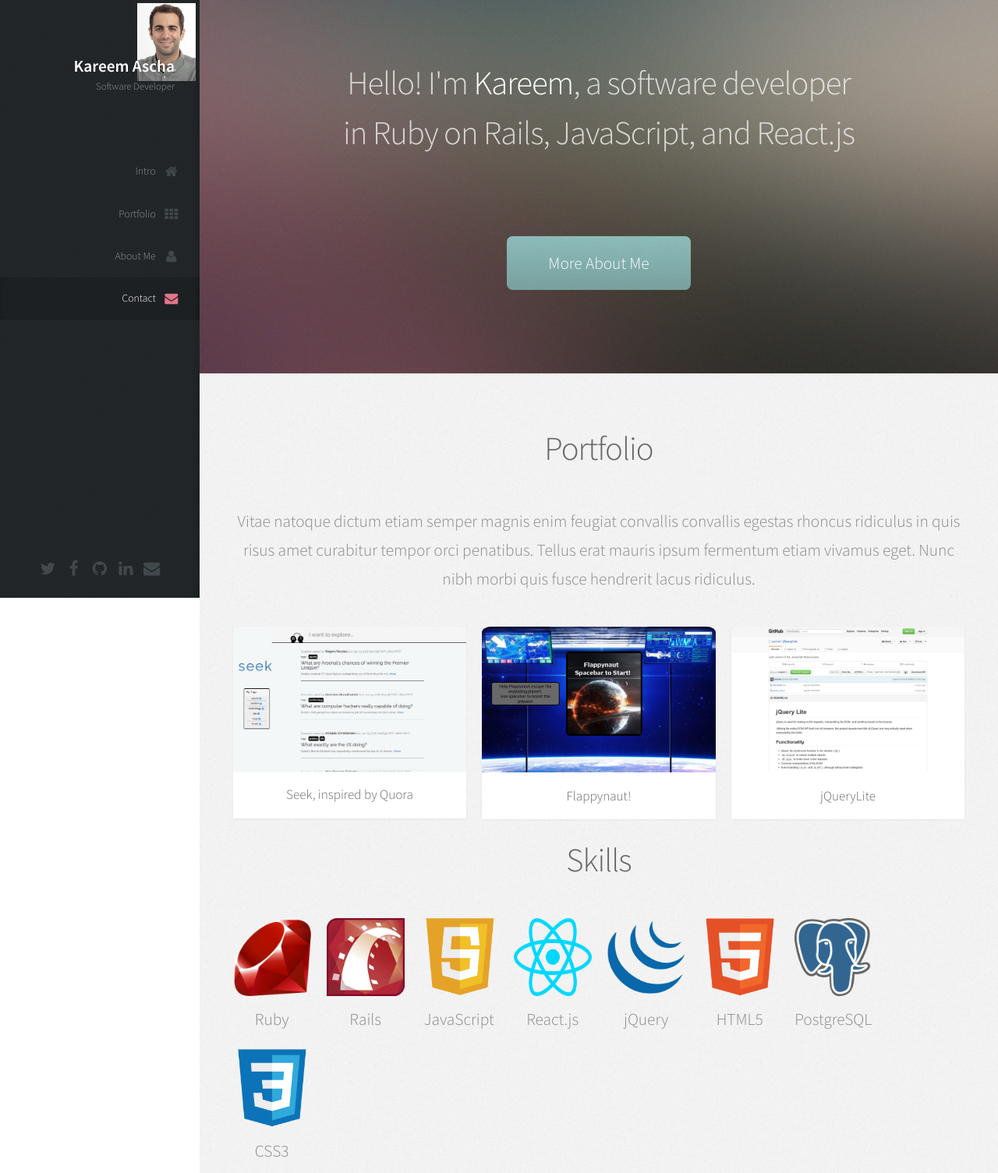
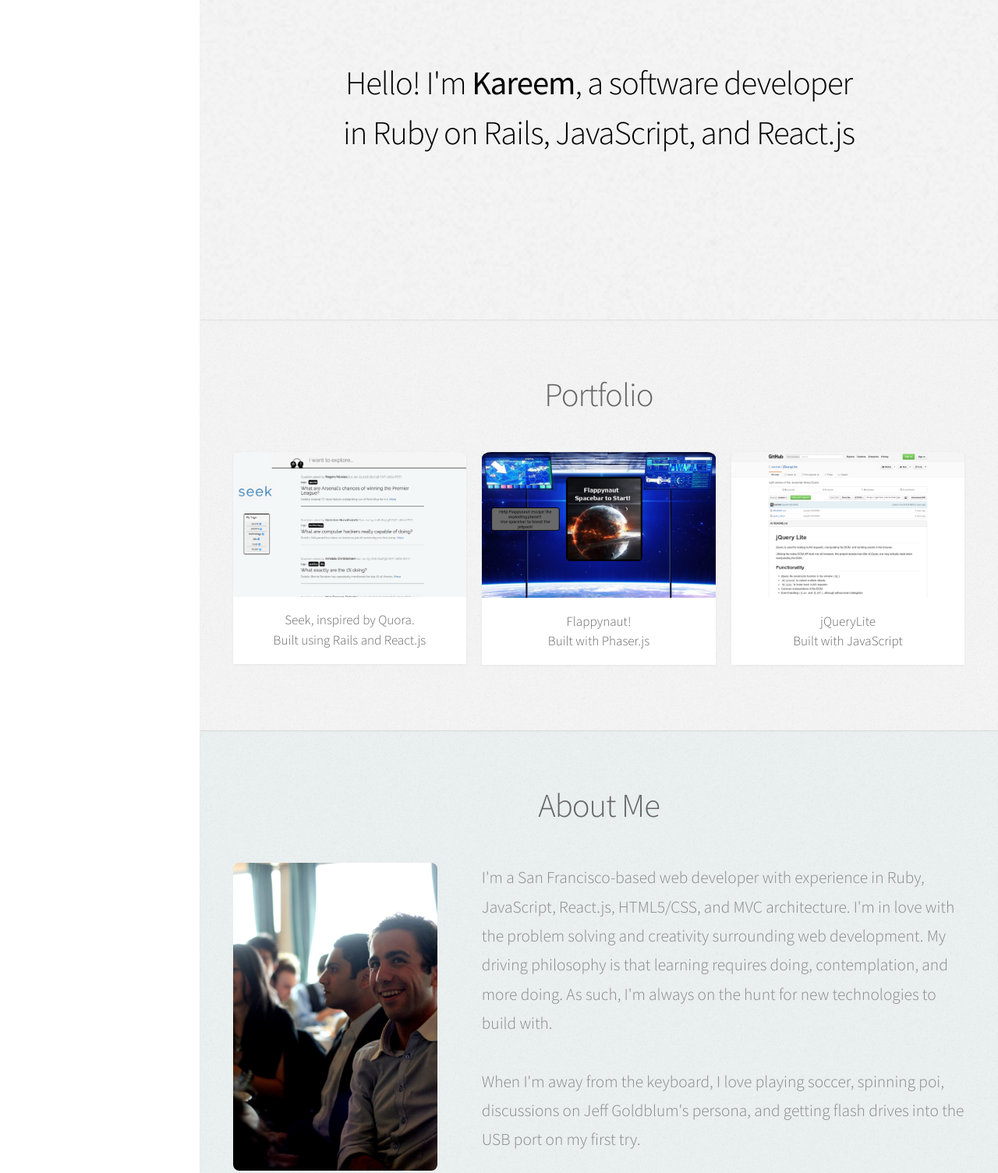
Before and after one commit to aschak/aschak.github.io, a plain HTML site: page index.html in a window 1280 px wide. Shown: the part 33-1538 px from the top of the page at 78% size. Drawn offline with Linux system fonts and the light colour scheme.

Commit message:
removed sidebar, header, add styling

```diff
--- a/assets/css/main.css
+++ b/assets/css/main.css
@@ -2157,13 +2157,18 @@
 				color: rgba(255, 255, 255, 0.75);
 			}
 
-				#main > section.dark h2, #main > section.dark h3, #main > section.dark h4, #main > section.dark h5, #main > section.dark h6 {
+			  #main > section.dark h3, #main > section.dark h4, #main > section.dark h5, #main > section.dark h6 {
 					color: inherit;
 				}
 
+				#main >section.dark h2 {
+					color: black
+				}
+
 				#main > section.dark strong {
-					color: #fff;
+					color: black;
 					border-color: inherit;
+					font-weight: 400;
 				}
 
 				#main > section.dark a {
@@ -2182,8 +2187,8 @@
 			}
 
 			#main > section.one {
-				background-color: #81918E;
-				background-image: url("../../images/banner.jpg");
+				background-color: whitesmoke;
+				/*background-image: url("../../images/banner.jpg");*/
 			}
 
 			#main > section.two {
@@ -2217,13 +2222,13 @@
 		/* Footer */
 
 			#footer {
-				margin-left: 300px;
+				margin-left: auto;
 			}
 
 		/* Main */
 
 			#main {
-				margin-left: 300px;
+				margin-left: auto;
 			}
 
 	}
--- a/index.html
+++ b/index.html
@@ -17,19 +17,8 @@
 	<body>
 
 		<!-- Header -->
-			<div id="header">
-
-				<div class="top">
-
 					<!-- Logo -->
-						<div id="logo">
-							<span class="image avatar48"><img src="images/Ascha.jpg" alt="" /></span>
-							<h1 id="title">Kareem Ascha</h1>
-							<p>Software Developer</p>
-						</div>
-
 					<!-- Nav -->
-						<nav id="nav">
 							<!--
 
 								Prologue's nav expects links in one of two formats:
@@ -43,31 +32,6 @@
 								   <li><a href="http://foobar.tld" id="foobar-link" class="icon fa-whatever-icon-you-want"><span class="label">Foobar</span></a></li>
 
 							-->
-							<ul>
-								<li><a href="#top" id="top-link" class="skel-layers-ignoreHref"><span class="icon fa-home">Intro</span></a></li>
-								<li><a href="#portfolio" id="portfolio-link" class="skel-layers-ignoreHref"><span class="icon fa-th">Portfolio</span></a></li>
-								<li><a href="#about" id="about-link" class="skel-layers-ignoreHref"><span class="icon fa-user">About Me</span></a></li>
-								<li><a href="#contact" id="contact-link" class="skel-layers-ignoreHref"><span class="icon fa-envelope">Contact</span></a></li>
-							</ul>
-						</nav>
-
-				</div>
-
-				<div class="bottom">
-
-					<!-- Social Icons -->
-						<ul class="icons">
-							<li><a href="#" class="icon fa-twitter"><span class="label">Twitter</span></a></li>
-							<li><a href="#" class="icon fa-facebook"><span class="label">Facebook</span></a></li>
-							<li><a href="#" class="icon fa-github"><span class="label">Github</span></a></li>
-							<li><a href="#" class="icon fa-linkedin"><span class="label">LinkedIn</span></a></li>
-							<li><a href="#" class="icon fa-envelope"><span class="label">Email</span></a></li>
-						</ul>
-
-				</div>
-
-			</div>
-
 		<!-- Main -->
 			<div id="main">
 
@@ -82,10 +46,6 @@
 								</p>
 							</header>
 
-							<footer>
-								<a href="#portfolio" class="button scrolly">More About Me</a>
-							</footer>
-
 						</div>
 					</section>
 
@@ -97,25 +57,22 @@
 								<h2>Portfolio</h2>
 							</header>
 
-							<p>Vitae natoque dictum etiam semper magnis enim feugiat convallis convallis
-							egestas rhoncus ridiculus in quis risus amet curabitur tempor orci penatibus.
-							Tellus erat mauris ipsum fermentum etiam vivamus eget. Nunc nibh morbi quis
-							fusce hendrerit lacus ridiculus.</p>
+							<p></p>
 
 							<div class="row">
 								<div class="4u 12u$(mobile)">
 									<article class="item">
 										<a href="http://seekanswers.herokuapp.com/" class="image fit"><img class="projects" src="images/seek_thumb.jpg" alt="" /></a>
 										<header>
-											<h3>Seek, inspired by Quora</h3>
+											<h3>Seek, inspired by Quora. <br/>Built using Rails and React.js</h3>
 										</header>
 									</article>
 								</div>
 								<div class="4u 12u$(mobile)">
 									<article class="item">
-										<a href="http://aschak.github.io/" class="image fit"><img class="projects" src="images/flappy_preview.jpg" alt="" /></a>
+										<a href="http://aschak.github.io/flappynaut/" class="image fit"><img class="projects" src="images/flappy_preview.jpg" alt="" /></a>
 										<header>
-											<h3>Flappynaut!</h3>
+											<h3>Flappynaut! <br/> Built with Phaser.js</h3>
 										</header>
 									</article>
 									<article class="item">
@@ -126,51 +83,11 @@
 									<article class="item">
 										<a href="https://github.com/aschak/jQueryLite" class="image fit"><img class="projects" src="images/jQueryLite_preview.jpg" alt="" /></a>
 										<header>
-											<h3>jQueryLite</h3>
+											<h3>jQueryLite <br/> Built with JavaScript</h3>
 										</header>
 									</article>
 								</div>
 							</div>
-
-							<header>
-								<h2>Skills</h2>
-							</header>
-
-							<ul class="row">
-								<figure>
-									<img class="skills" src="images/ruby.jpg" alt="caption?"/>
-									<figcaption> Ruby </figcaption>
-								</figure>
-								<figure>
-									<img class="skills" src="images/rails.jpg" alt="caption?"/>
-									<figcaption> Rails </figcaption>
-								</figure>
-								<figure>
-									<img class="skills" src="images/javascript.jpg" alt="caption?"/>
-									<figcaption> JavaScript</figcaption>
-								</figure>
-								<figure>
-									<img class="skills" src="images/reactjs.jpg" alt="caption?"/>
-									<figcaption> React.js </figcaption>
-								</figure>
-								<figure>
-									<img class="skills" src="images/jquery.jpg" alt="caption?"/>
-									<figcaption> jQuery </figcaption>
-								</figure>
-								<figure>
-									<img class="skills" src="images/html5.jpg" alt="caption?"/>
-									<figcaption> HTML5 </figcaption>
-								</figure>
-								<figure>
-									<img class="skills" src="images/postgresql.jpg" alt="caption?"/>
-									<figcaption> PostgreSQL </figcaption>
-								</figure>
-								<figure>
-									<img class="skills" src="images/css.jpg" alt="caption?"/>
-									<figcaption> CSS3 </figcaption>
-								</figure>
-
-							</ul>
 
 						</div>
 					</section>
@@ -209,25 +126,15 @@
 								<h2>Contact</h2>
 							</header>
 
-							<p>Elementum sem parturient nulla quam placerat viverra
-							mauris non cum elit tempus ullamcorper dolor. Libero rutrum ut lacinia
-							donec curae mus. Eleifend id porttitor ac ultricies lobortis sem nunc
-							orci ridiculus faucibus a consectetur. Porttitor curae mauris urna mi dolor.</p>
+							<div id="contact-icons">
 
-							<form method="post" action="#">
-								<div class="row">
-									<div class="6u 12u$(mobile)"><input type="text" name="name" placeholder="Name" /></div>
-									<div class="6u$ 12u$(mobile)"><input type="text" name="email" placeholder="Email" /></div>
-									<div class="12u$">
-										<textarea name="message" placeholder="Message"></textarea>
-									</div>
-									<div class="12u$">
-										<input type="submit" value="Send Message" />
-									</div>
-								</div>
-							</form>
-
-						</div>
+								<!-- Social Icons -->
+								<ul class="icons">
+									<li><a href="https://angel.co/kareem-ascha" class="icon fa-angellist"><span class="label">AngelList</span></a></li>
+									<li><a href="https://github.com/aschak" class="icon fa-github"><span class="label">Github</span></a></li>
+									<li><a href="http://www.linkedin.com/in/aschak" class="icon fa-linkedin"><span class="label">LinkedIn</span></a></li>
+									<li><a href="mailto:aschak2@gmail.com" class="icon fa-envelope"><span class="label">Email</span></a></li>
+								</ul>
 					</section>
 
 			</div>
@@ -237,7 +144,7 @@
 
 				<!-- Copyright -->
 					<ul class="copyright">
-						<li>&copy; Untitled. All rights reserved.</li><li>Design: <a href="http://html5up.net">HTML5 UP</a></li>
+						<li>Design: <a href="http://html5up.net">HTML5 UP</a></li>
 					</ul>
 
 			</div>
```
